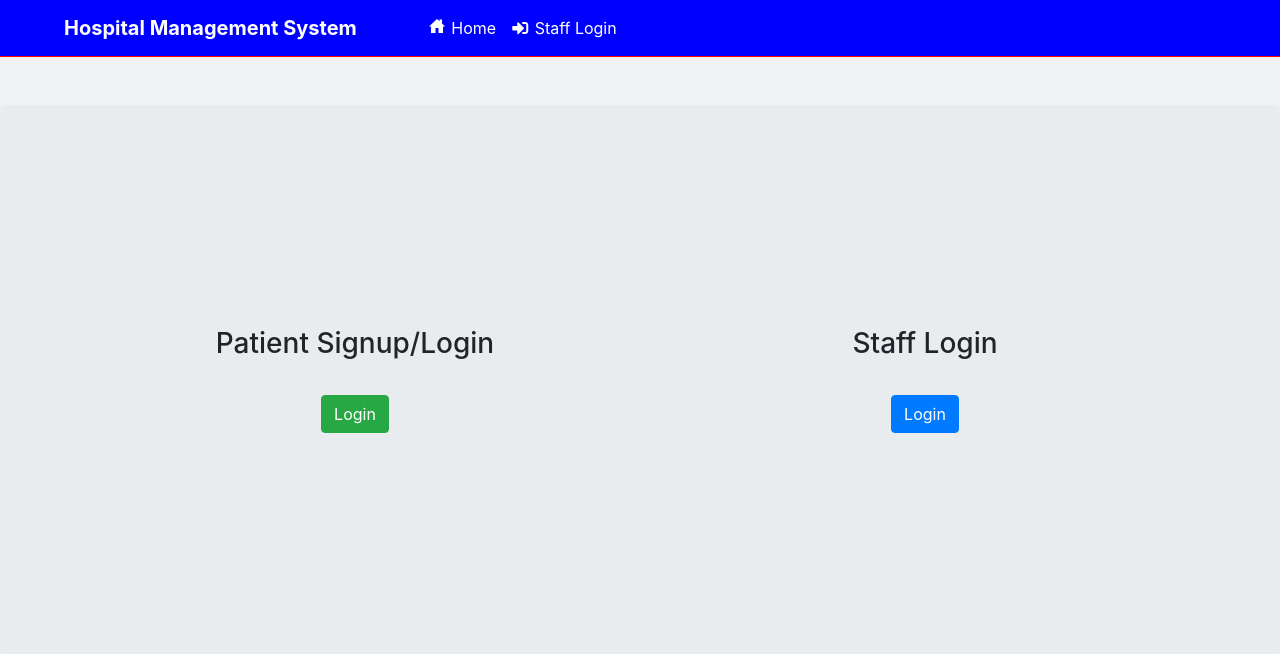
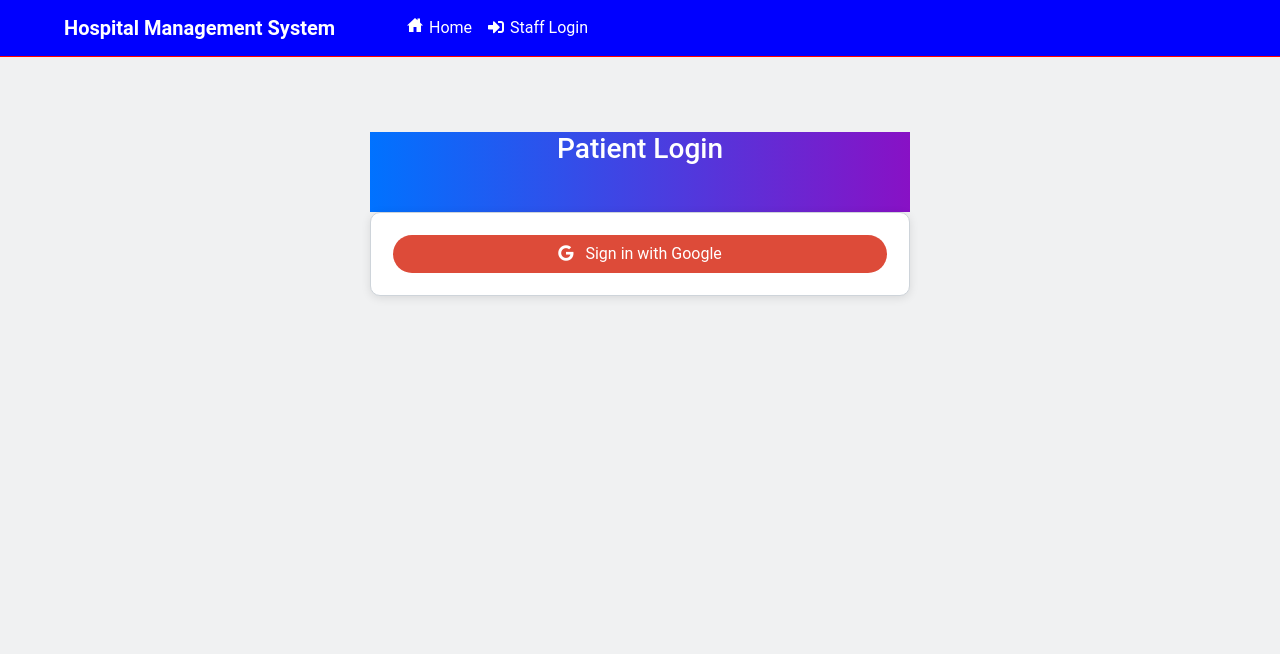
Before and after one commit to AarushTewari/SUTT-Task, a Django app: page / in a window 1280 px wide. Shown: the top 654 px of the page. Run offline with Django 4.2, Linux system fonts and the light colour scheme; some libraries are stand-ins or nearby versions.

Commit message:
Update index.html

```diff
--- a/Templates/index.html
+++ b/Templates/index.html
@@ -1,48 +1,87 @@
 {% extends 'navigation.html' %}
 {% load static %}
 {% block body %}
+{% load socialaccount %}
 
+<html lang="en" dir="ltr">
 <head>
+  <meta charset="utf-8">
+  <meta name="viewport" content="width=device-width, initial-scale=1, shrink-to-fit=no">
+  <title>Admin Login</title>
+
+  <!-- Include Bootstrap CSS -->
   <link rel="stylesheet" href="https://maxcdn.bootstrapcdn.com/bootstrap/4.5.2/css/bootstrap.min.css">
-  <style media="screen">
-    .jumbotron {
-      width: 100%;
-      height: 550px;
-      background-size: cover;
-      background-repeat: no-repeat;
-      display: flex;
-      align-items: center;
+
+  <style type="text/css">
+    body {
+      color: #444;
+      background-color: #f8f9fa;
+      font-family: 'Roboto', sans-serif;
+    }
+    .container{
+      margin-top: 75px;
+    }
+    .note {
+      text-align: center;
+      height: 80px;
+      background: linear-gradient(to right, #0072ff, #8811c5);
+      color: #fff;
+      font-weight: bold;
+      line-height: 80px;
     }
 
-    .jumbotron h5,
-    h3 {
+    .form-content {
+      padding: 4%;
+      border: 1px solid #ced4da;
+      margin-bottom: 1%;
       text-align: center;
+      background-color: #fff;
+      box-shadow: 0 2px 10px rgba(0, 0, 0, 0.1);
+      border-radius: 10px;
     }
 
-    .btn-login {
-      margin-top: 10px;
+    .btn-google {
+      border: none;
+      border-radius: 1.5rem;
+      padding: 1.5%;
+      width: 100%;
+      cursor: pointer;
+      background-color: #dd4b39;
+      color: #fff;
+      transition: background-color 0.3s ease;
+    }
+
+    .btn-google:hover {
+      background-color: #c53727;
     }
   </style>
 </head>
-<br>
-<br>
+<body>
 
-<div class="jumbotron">
-  <div class="container">
-    <div class="row">
-      <div class="col-md-6 d-flex flex-column align-items-center">
-        <h3 class="mb-4">Patient Signup/Login</h3>
-        <a href="/login" class="btn btn-success btn-login">Login</a>
+<div class="container">
+  <div class="row justify-content-center">
+    <div class="col-md-6">
+      <div class="note">
+        <h3>Patient Login</h3>
       </div>
-      <div class="col-md-6 d-flex flex-column align-items-center">
-        <h3 class="mb-4">Staff Login</h3>
-        <a href="/staff_login" class="btn btn-primary btn-login">Login</a>
+      <div class="form-content">
+        <button class="btn btn-google">
+          <a href="{% provider_login_url 'google'%}?next=/welcome" style="text-decoration: none; color: #fff;">
+            <i class="fab fa-google mr-2"></i>
+            Sign in with Google
+          </a>
+        </button>
       </div>
     </div>
   </div>
 </div>
 
-<script src="https://ajax.googleapis.com/ajax/libs/jquery/3.5.1/jquery.min.js"></script>
+<!-- Include Bootstrap JS -->
+<script src="https://cdnjs.cloudflare.com/ajax/libs/jquery/3.5.1/jquery.min.js"></script>
 <script src="https://cdnjs.cloudflare.com/ajax/libs/popper.js/1.16.0/umd/popper.min.js"></script>
 <script src="https://maxcdn.bootstrapcdn.com/bootstrap/4.5.2/js/bootstrap.min.js"></script>
+
+</body>
+</html>
+
 {% endblock %}
```
